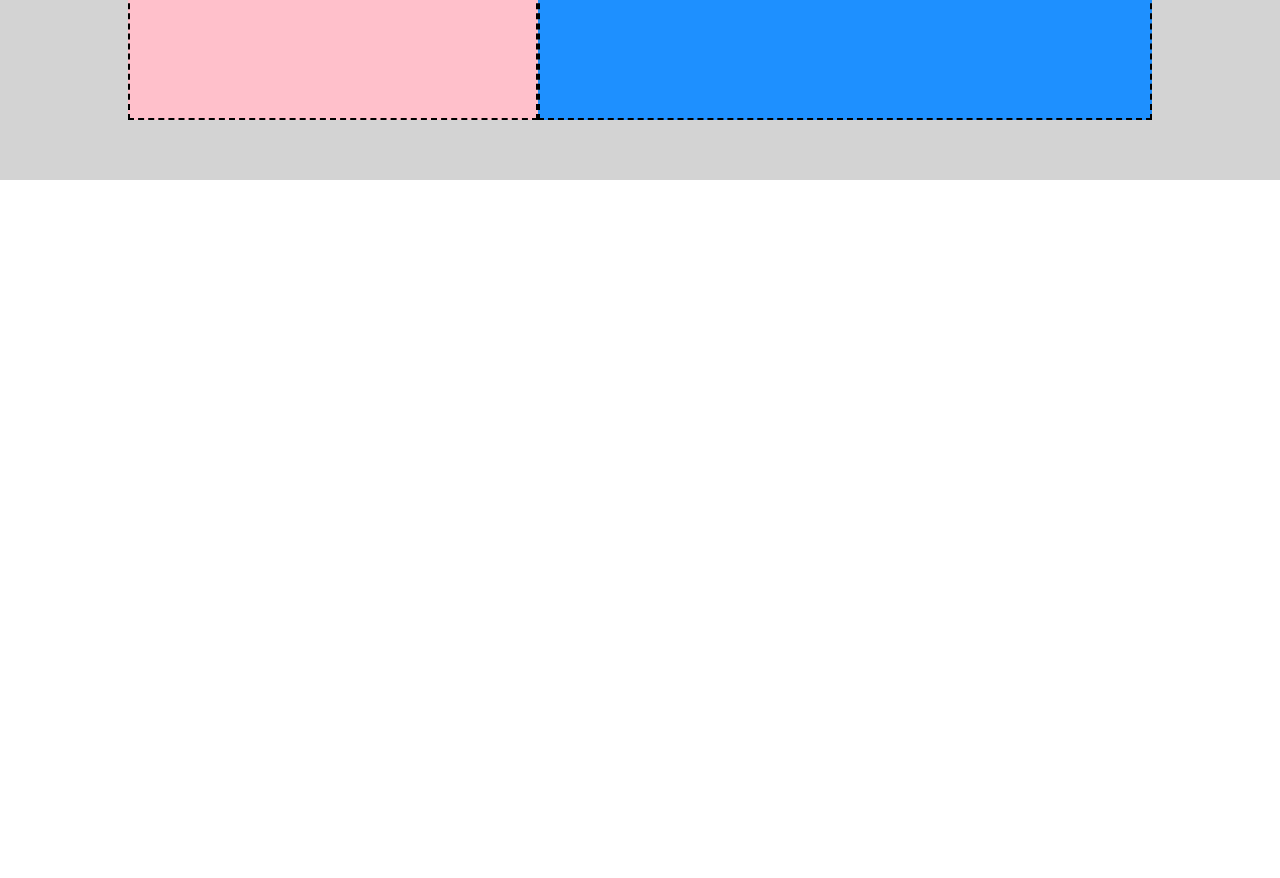
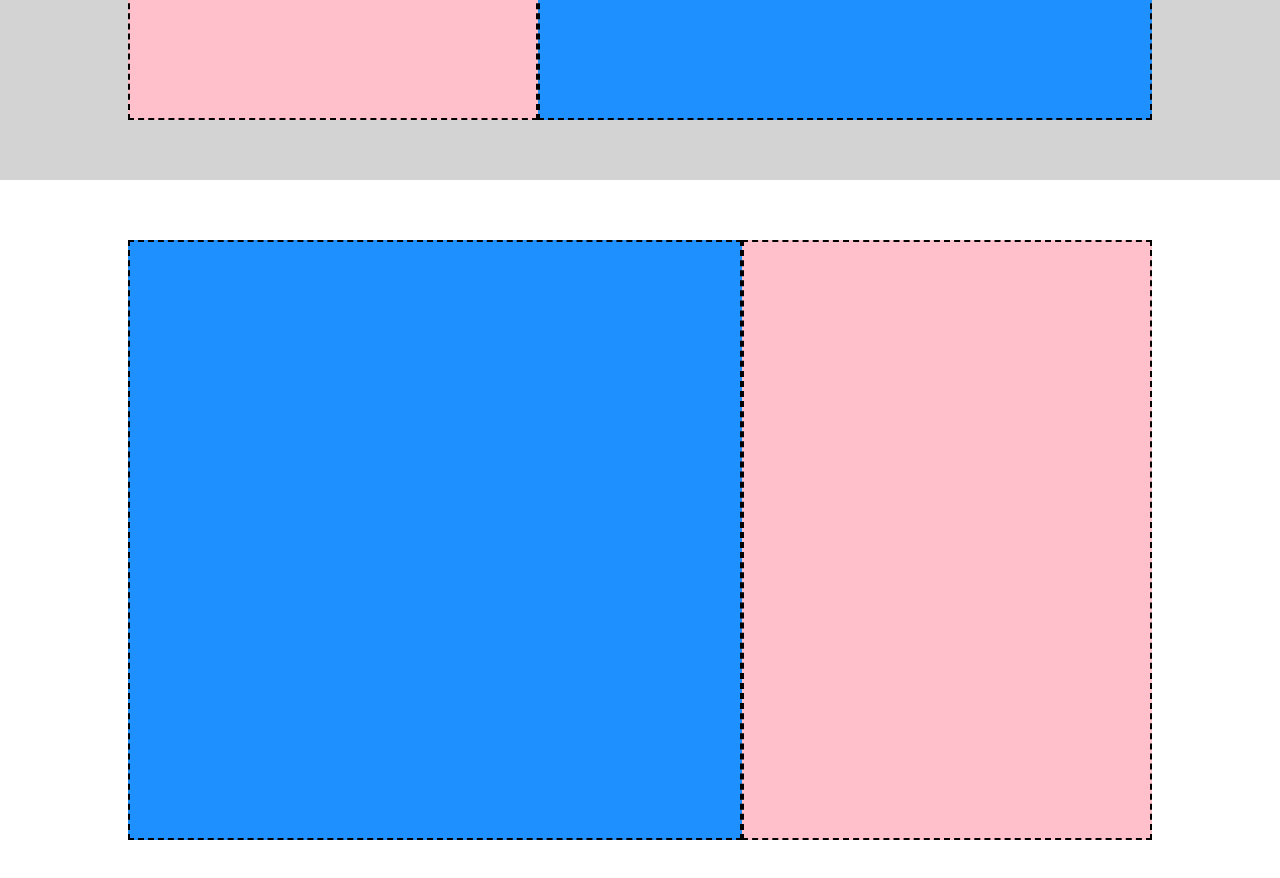
Before and after one commit to lucapolzone/htmlcss-struttura-discord, a plain HTML site: page index.html in a window 1280 px wide. Shown: the part 1882-2760 px from the top of the page. Before the commit the page ends 2182 px from the top, so only its background shows below. Drawn offline with Linux system fonts and the light colour scheme.

Commit message:
add main section

```diff
--- a/index.html
+++ b/index.html
@@ -54,7 +54,10 @@
     </section>
 
     <section>
-      <div></div>
+      <div class="wrapper">
+        <div class="main-content debug"></div>
+        <div class="sidebar debug"></div>
+      </div>
     </section>
 
   </main>
```
